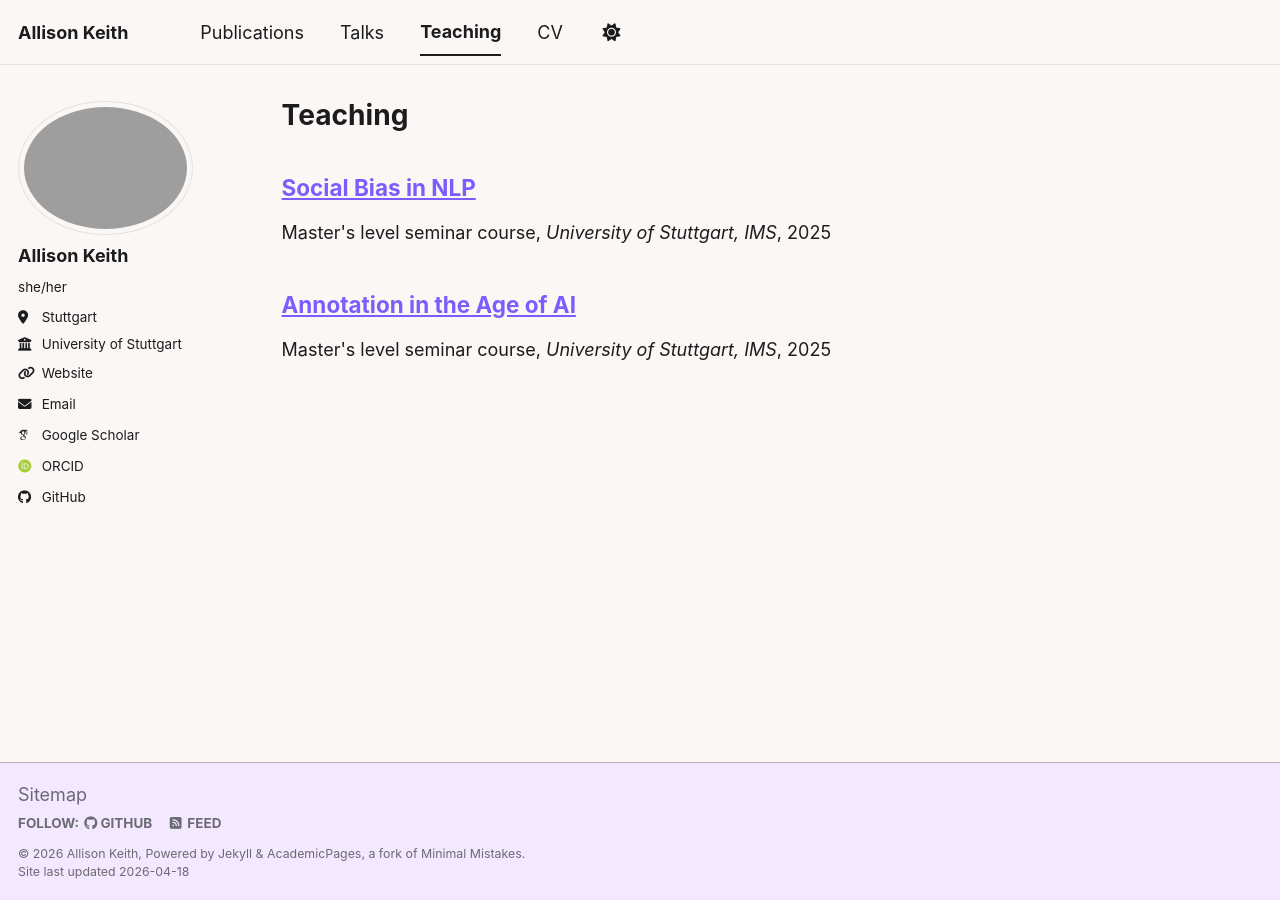
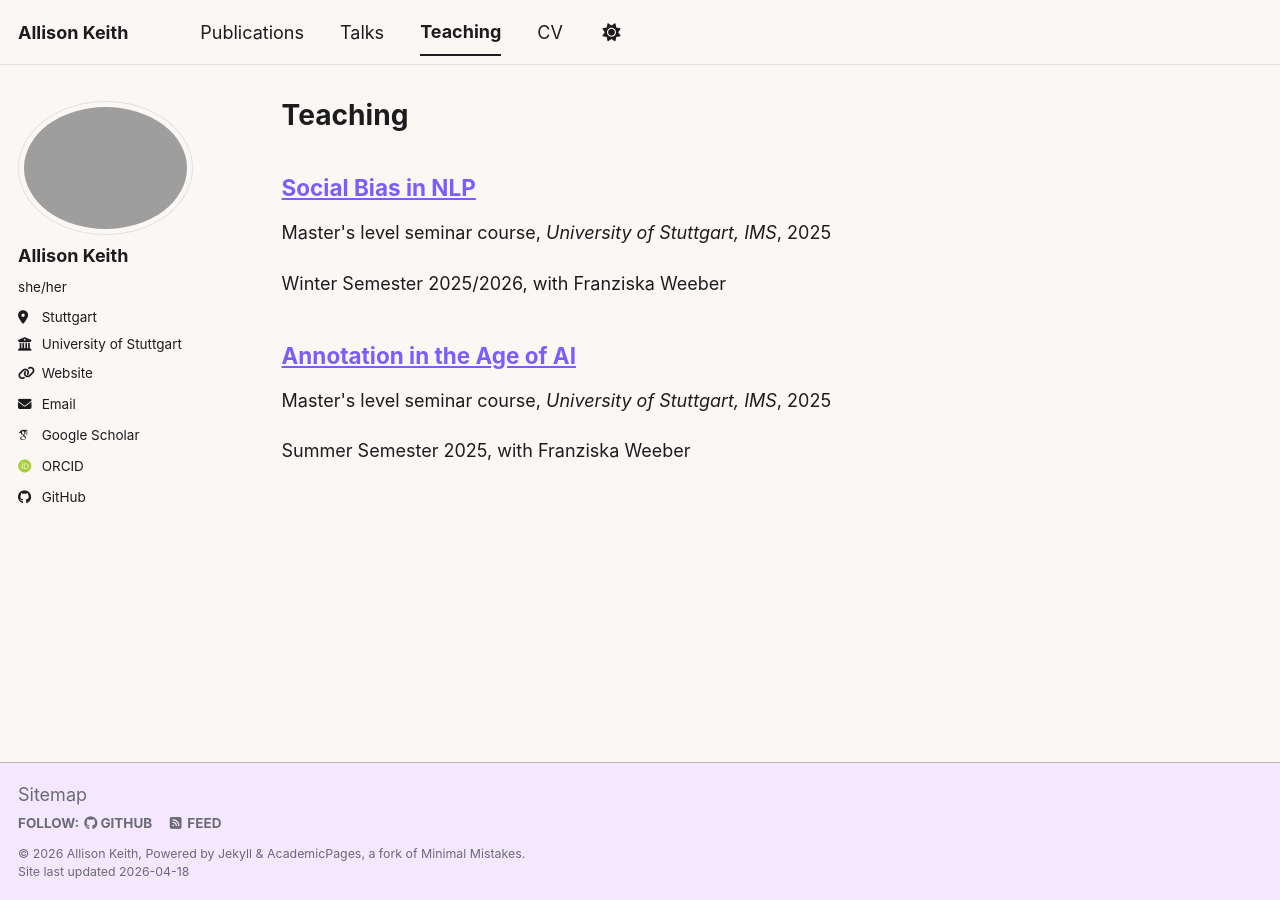
Before and after one commit to allisonakeith/allisonakeith.github.io, a Jekyll site: the page built from _pages/teaching.html, in a window 1280 px wide. Built offline with Jekyll 4.4.1, drawn with Linux system fonts in a browser that asks for light colours; some web fonts are replaced; a script bundle is joined from its source files by our own code; library files that are not in the unit come from our copies.

Commit message:
add course description

```diff
--- a/_teaching/2014-spring-teaching-1.md
+++ b/_teaching/2014-spring-teaching-1.md
@@ -7,3 +7,4 @@ venue: "University of Stuttgart, IMS"
 date: 2025-10-01
 location: "Stuttgart, Germany"
 ---
+Winter Semester 2025/2026, with Franziska Weeber
--- a/_teaching/2015-spring-teaching-2.md
+++ b/_teaching/2015-spring-teaching-2.md
@@ -7,3 +7,4 @@ venue: "University of Stuttgart, IMS"
 date: 2025-04-01
 location: "Stuttgart, Germany"
 ---
+Summer Semester 2025, with Franziska Weeber
```
